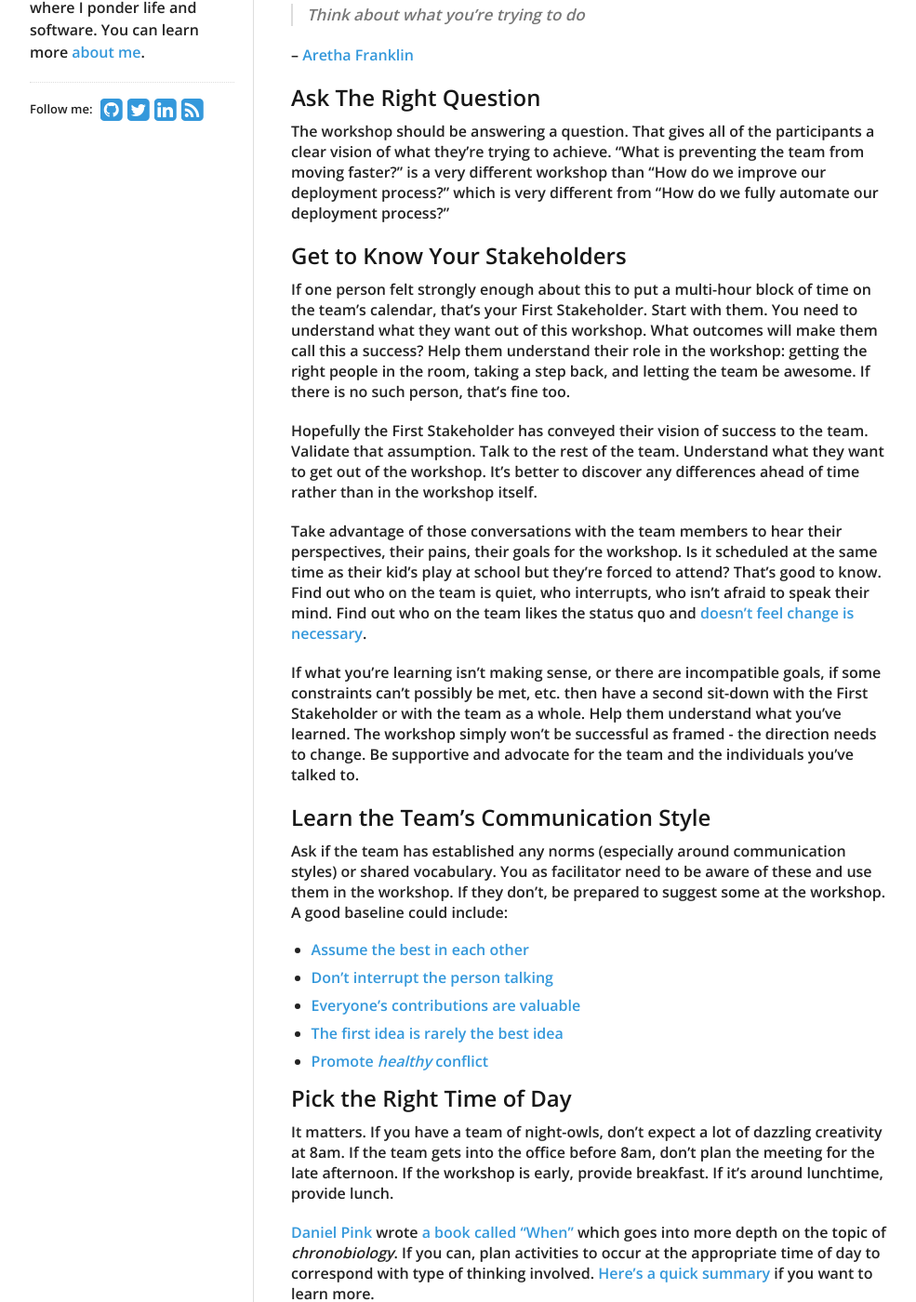
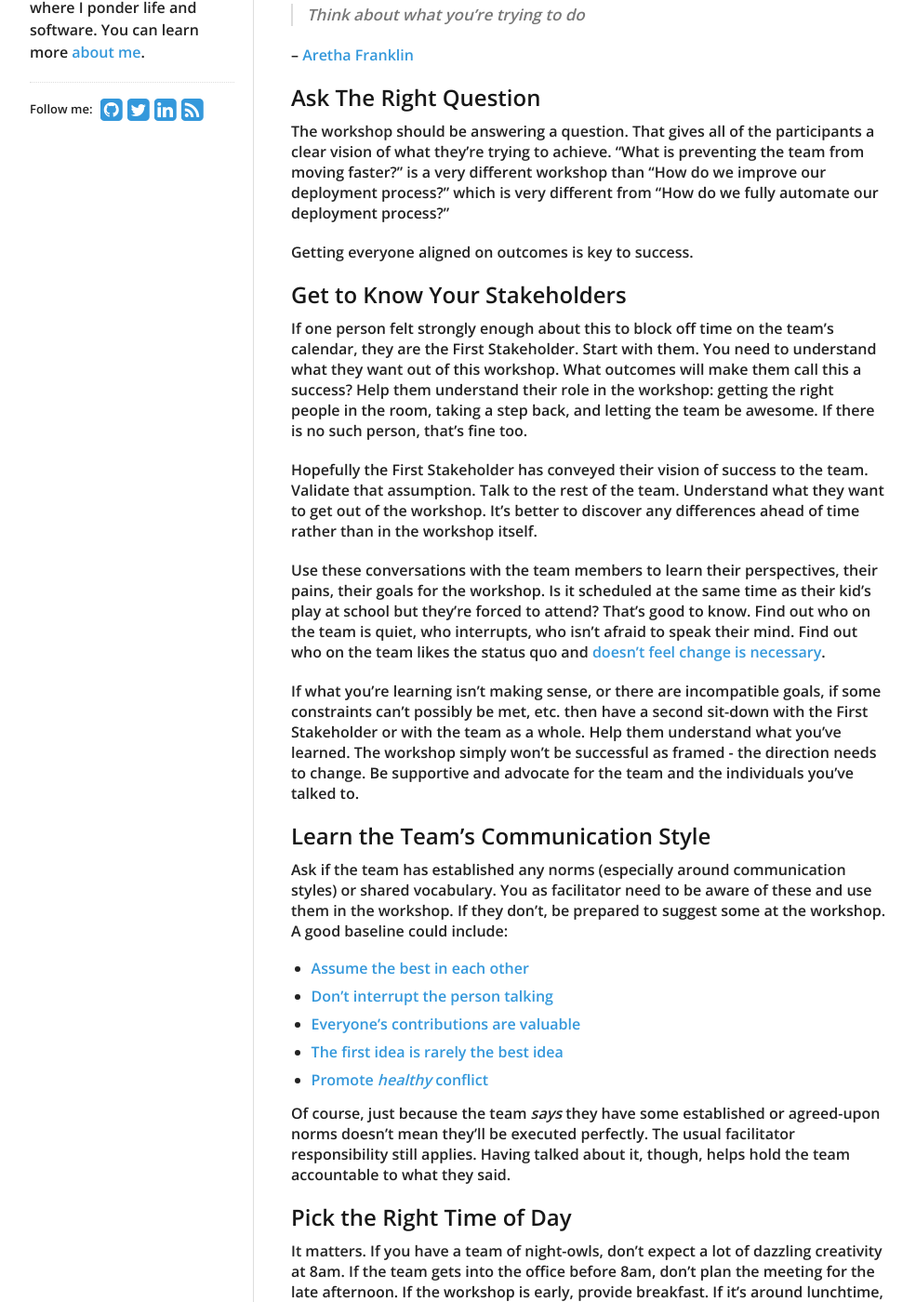
Before and after one commit to rpherbig/rpherbig.github.io, a Jekyll site: the page built from _posts/2019-10-03-facilitation-dont-lose-before-you-start.markdown, in a window 1280 px wide and 1400 px high, scrolled down 298 px. Shown: the whole window at 93% size, without its empty margins (138-1123 px from the left). Built offline with Jekyll 4.4.1, drawn with Linux system fonts in a browser that asks for light colours; nearby versions of some CDN libraries; our own code applies the rules of GitHub Pages for plain Markdown files; some of the changed text lies outside the part shown.

Commit message:
Reword/rephrase some things per feedback

```diff
--- a/_posts/2019-10-03-facilitation-dont-lose-before-you-start.markdown
+++ b/_posts/2019-10-03-facilitation-dont-lose-before-you-start.markdown
@@ -12,13 +12,15 @@ So you want to facilitate a workshop for a team? Maybe you're external to the te
 
 The workshop should be answering a question. That gives all of the participants a clear vision of what they're trying to achieve. "What is preventing the team from moving faster?" is a very different workshop than "How do we improve our deployment process?" which is very different from "How do we fully automate our deployment process?"
 
+Getting everyone aligned on outcomes is key to success.
+
 ## Get to Know Your Stakeholders
 
-If one person felt strongly enough about this to put a multi-hour block of time on the team's calendar, that's your First Stakeholder. Start with them. You need to understand what they want out of this workshop. What outcomes will make them call this a success? Help them understand their role in the workshop: getting the right people in the room, taking a step back, and letting the team be awesome. If there is no such person, that's fine too.
+If one person felt strongly enough about this to block off time on the team's calendar, they are the First Stakeholder. Start with them. You need to understand what they want out of this workshop. What outcomes will make them call this a success? Help them understand their role in the workshop: getting the right people in the room, taking a step back, and letting the team be awesome. If there is no such person, that's fine too.
 
 Hopefully the First Stakeholder has conveyed their vision of success to the team. Validate that assumption. Talk to the rest of the team. Understand what they want to get out of the workshop. It's better to discover any differences ahead of time rather than in the workshop itself.
 
-Take advantage of those conversations with the team members to hear their perspectives, their pains, their goals for the workshop. Is it scheduled at the same time as their kid's play at school but they're forced to attend? That's good to know. Find out who on the team is quiet, who interrupts, who isn't afraid to speak their mind. Find out who on the team likes the status quo and [doesn't feel change is necessary](https://hbr.org/2013/07/hidden-danger-of-being-risk-averse).
+Use these conversations with the team members to learn their perspectives, their pains, their goals for the workshop. Is it scheduled at the same time as their kid's play at school but they're forced to attend? That's good to know. Find out who on the team is quiet, who interrupts, who isn't afraid to speak their mind. Find out who on the team likes the status quo and [doesn't feel change is necessary](https://hbr.org/2013/07/hidden-danger-of-being-risk-averse).
 
 If what you're learning isn't making sense, or there are incompatible goals, if some constraints can't possibly be met, etc. then have a second sit-down with the First Stakeholder or with the team as a whole. Help them understand what you've learned. The workshop simply won't be successful as framed - the direction needs to change. Be supportive and advocate for the team and the individuals you've talked to.
 
@@ -32,6 +34,8 @@ Ask if the team has established any norms (especially around communication style
 * [The first idea is rarely the best idea](https://www.americanpressinstitute.org/need-to-know/offbeat/scientific-reason-first-idea-rarely-best-one/)
 * [Promote _healthy_ conflict](https://www.tablegroup.com/books/dysfunctions)
 
+Of course, just because the team _says_ they have some established or agreed-upon norms doesn't mean they'll be executed perfectly. The usual facilitator responsibility still applies. Having talked about it, though, helps hold the team accountable to what they said.
+
 ## Pick the Right Time of Day
 
 It matters. If you have a team of night-owls, don't expect a lot of dazzling creativity at 8am. If the team gets into the office before 8am, don't plan the meeting for the late afternoon. If the workshop is early, provide breakfast. If it's around lunchtime, provide lunch.
@@ -44,7 +48,7 @@ Of course, sometimes the time is out of our control. Don't sweat what you don't
 
 ### Kick It Off
 
-The first part of any workshop should be to remind the team **why** they're here. Our goal here is to inspire the group. Consider having the First Stakeholder do this part. They must provide a vision of success. This sets the tone for the rest of the workshop and is foundational. It's also a good time to talk about team norms around communication. Suggest some basic ones if needed. Use that as the foundation to set expectations with the team.
+The first part of any workshop should be to remind the team **why** they're here. The goal of the kick off is to inspire the group. Consider having the First Stakeholder do this part. They must provide a vision of success. This sets the tone for the rest of the workshop and is foundational. It's also a good time to talk about team norms around communication. Suggest some basic ones if needed. Use that as the foundation to set expectations with the team.
 
 ### Pick the Right Activities
 
@@ -56,9 +60,9 @@ Every activity should get the team closer one step closer to accomplishing its g
 
 There are three types of activities in most workshops:
 
+* Emotional or Creative - creative work like brainstorming or how does something make you feel? Example: "What pains have you felt when using the system?" or "What would the ideal system look like?"
 * Mechanical or Administrative - the most straightforward. Example: "Draw a diagram of the system as it is today."
-* Emotional or Creative - creative work like brainstorming or how does something make you feel? Example: "What pains have you felt when using the system?" or "What would the ideal system look like?"
-* Intellectual or Analytical - sometimes requires focused attention; problem solving. Example: "What steps do we need to take to mitigate the problems in the system?"
+* Intellectual or Analytical - sometimes requires focused attention. Problem solving. Example: "What steps do we need to take to mitigate the problems in the system?"
 
 In general, I would start the workshop with an emotional activity. Bonding or trust building helps to get people comfortable speaking with each other. On the other hand, if the team needs to wake up (say they're night owls at a morning workshop), I suggest starting with a mechanical activity to warm up.
 
@@ -80,7 +84,7 @@ Estimate time for each activity (range, not single point). Know what you want to
 
 ## End With Action Items
 
-Compare where you are with the original goals. End with concrete action items. Assign a person to each one. Set the team up to succeed.
+Compare where you are with the original goals. End with concrete action items, with deadlines or target dates when possible. Assign a person to each one. Set the team up to succeed.
 
 ## After the Workshop
 
@@ -88,7 +92,7 @@ How involved you are in the 'after' phase varies. In my experience, the best res
 
 ## Key Takeaways
 
-Do you need to consider everything I mentioned here? Not necessarily - be agile and lean and pragmatic. Spend more or less time preparing based on the importance of the meeting and the expected return of that prep time.
+You should consider everything I mentioned here. Be deliberate. That doesn't mean you need to invest time trying to account for every possible outcome - be agile and lean and pragmatic. Spend more or less time preparing based on the importance of the meeting and the expected return of that prep time.
 
 > Plans are worthless, but planning is everything.
 
```
Also changed, not shown: other parts of _posts/2019-10-03-facilitation-dont-lose-before-you-start.markdown (+2 -2 lines).
